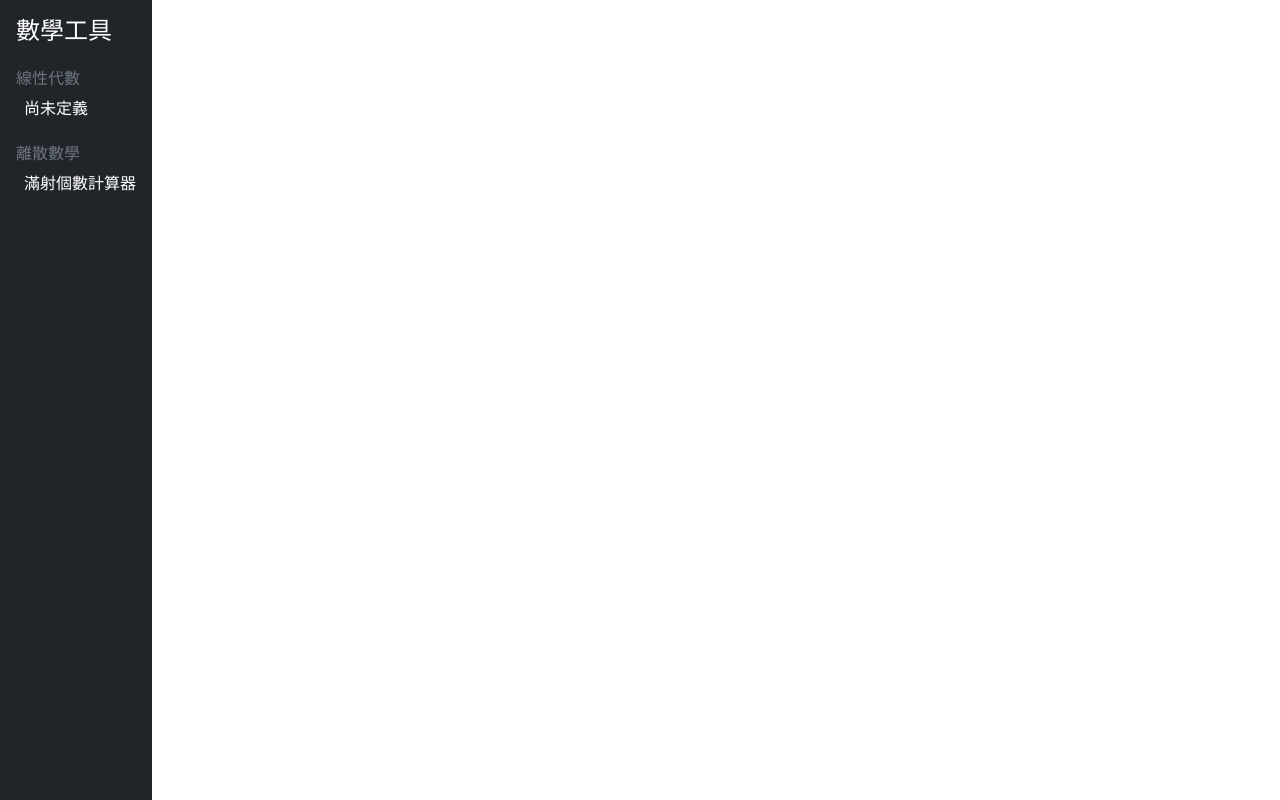
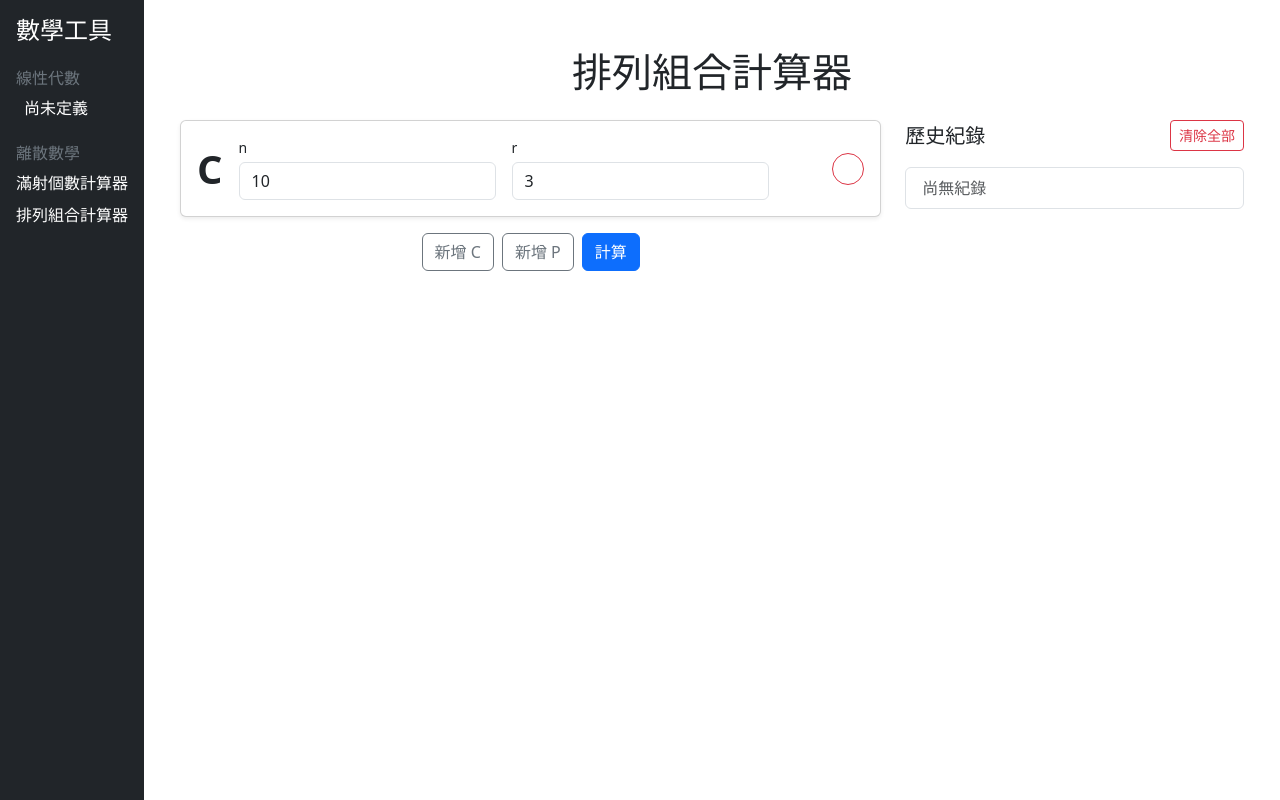
Before and after one commit to Hoxton019030/Math_Calculator, a Vue app: page /discrete/combinatorics in a window 1280 px wide. Built offline with nearby package versions, Linux system fonts and the light colour scheme.

Commit message:
增加排列組合功能

```diff
--- a/index.html
+++ b/index.html
@@ -5,6 +5,7 @@
     <link rel="icon" type="image/svg+xml" href="/vite.svg" />
     <meta name="viewport" content="width=device-width, initial-scale=1.0" />
     <title>Vite + Vue</title>
+
   </head>
   <body>
     <div id="app"></div>
--- a/src/components/Sidebar.vue
+++ b/src/components/Sidebar.vue
@@ -11,9 +11,18 @@
 
     <div class="mt-4">
       <h6 class="text-secondary">離散數學</h6>
-      <ul class="list-unstyled ms-2">
-        <li><router-link class="text-white text-decoration-none" to="/discrete/onto">滿射個數計算器</router-link></li>
-      </ul>
+    <ul class="list-unstyled">
+  <li class="mb-2">
+    <router-link class="text-white text-decoration-none" to="/discrete/onto">
+      滿射個數計算器
+    </router-link>
+  </li>
+  <li class="mb-2">
+    <router-link class="text-white text-decoration-none" to="/discrete/combinatorics">
+      排列組合計算器
+    </router-link>
+  </li>
+</ul>
     </div>
   </div>
 </template>
--- /dev/null
+++ b/src/utils/combinatoricsUtils.js
@@ -0,0 +1,39 @@
+export function factorial(n) {
+  if (n < 0) return 0
+  let res = 1
+  for (let i = 2; i <= n; i++) res *= i
+  return res
+}
+
+export function combination(n, r) {
+  if (r > n) return 0
+  return factorial(n) / (factorial(r) * factorial(n - r))
+}
+
+export function permutation(n, r) {
+  if (r > n) return 0
+  return factorial(n) / factorial(n - r)
+}
+
+export function evaluateExpression(expression) {
+  const regex = /([CP])\((\d+),\s*(\d+)\)/g
+  let match
+  let result = 1
+  let hasMatch = false
+
+  while ((match = regex.exec(expression)) !== null) {
+    hasMatch = true
+    const type = match[1]
+    const n = parseInt(match[2])
+    const r = parseInt(match[3])
+
+    const value = type === 'C'
+      ? combination(n, r)
+      : permutation(n, r)
+
+    result *= value
+  }
+
+  if (!hasMatch) throw new Error('無效的輸入格式。請使用例如 C(10,3) 或 P(5,2) 的格式。')
+  return result
+}
--- /dev/null
+++ b/src/views/Discrete/CombinationPermutationCalculator.vue
@@ -0,0 +1,149 @@
+<template>
+  <div class="container py-4">
+    <h1 class="mb-4 text-center">排列組合計算器</h1>
+    <div class="row">
+      <!-- 左邊輸入區 -->
+      <div class="col-md-8">
+        <div
+          v-for="(term, index) in terms"
+          :key="index"
+          class="card p-3 mb-3 shadow-sm position-relative"
+        >
+          <div class="d-flex align-items-center gap-3">
+            <div class="display-6 fw-bold">{{ term.type }}</div>
+            <div class="d-flex flex-column">
+              <label class="form-label small mb-1">n</label>
+              <input type="number" v-model.number="term.n" class="form-control" min="0" />
+            </div>
+            <div class="d-flex flex-column">
+              <label class="form-label small mb-1">r</label>
+              <input type="number" v-model.number="term.r" class="form-control" min="0" />
+            </div>
+            <div class="ms-auto">
+              <button class="btn btn-outline-danger rounded-circle p-2 d-flex align-items-center justify-content-center"
+                      style="width: 32px; height: 32px"
+                      @click="removeTerm(index)">
+                <i class="bi bi-x-lg"></i>
+              </button>
+            </div>
+          </div>
+          <div v-if="index < terms.length - 1" class="text-center mt-2 text-muted">×</div>
+        </div>
+
+        <div class="mb-3 d-flex gap-2 flex-wrap justify-content-center">
+          <button class="btn btn-outline-secondary" @click="addTerm('C')">
+            <i class="bi bi-plus-lg"></i> 新增 C
+          </button>
+          <button class="btn btn-outline-secondary" @click="addTerm('P')">
+            <i class="bi bi-plus-lg"></i> 新增 P
+          </button>
+          <button class="btn btn-primary" @click="calculate">
+            <i class="bi bi-calculator-fill"></i> 計算
+          </button>
+        </div>
+
+        <div v-if="resultText" class="alert alert-success text-center fs-5">
+          {{ resultText }}
+        </div>
+        <div v-if="errorText" class="alert alert-danger text-center fs-6">
+          {{ errorText }}
+        </div>
+      </div>
+
+      <!-- 右邊歷史紀錄區 -->
+      <!-- 右邊歷史紀錄區 -->
+<div class="col-md-4">
+  <div class="d-flex justify-content-between align-items-center mb-3">
+    <h5 class="mb-0">歷史紀錄</h5>
+    <button class="btn btn-sm btn-outline-danger" @click="clearHistory">
+      清除全部
+    </button>
+  </div>
+  <ul class="list-group">
+    <li
+      v-for="(item, index) in history"
+      :key="index"
+      class="list-group-item d-flex justify-content-between align-items-center"
+      style="cursor: pointer"
+      @click="loadHistoryItem(item.terms)"
+    >
+      <span>{{ item.expression }}</span>
+    </li>
+    <li v-if="history.length === 0" class="list-group-item text-muted">尚無紀錄</li>
+  </ul>
+</div>
+
+    </div>
+  </div>
+</template>
+
+<script setup>
+import { ref, onMounted, watch } from 'vue'
+import { combination, permutation } from '../../utils/combinatoricsUtils'
+
+const terms = ref([{ type: 'C', n: 10, r: 3 }])
+const resultText = ref('')
+const errorText = ref('')
+const history = ref([])
+
+const HISTORY_KEY = 'combinatorics_history'
+
+function addTerm(type) {
+  terms.value.push({ type, n: 0, r: 0 })
+}
+
+function removeTerm(index) {
+  terms.value.splice(index, 1)
+}
+
+function calculate() {
+  try {
+    let result = 1
+    const expressionParts = []
+
+    for (const { type, n, r } of terms.value) {
+      if (n < 0 || r < 0) throw new Error('n 和 r 必須為非負整數')
+      if (r > n) throw new Error(`r (${r}) 不可大於 n (${n})`)
+      const value = type === 'C' ? combination(n, r) : permutation(n, r)
+      expressionParts.push(`${type}(${n},${r})`)
+      result *= value
+    }
+
+    const expression = expressionParts.join(' × ')
+    resultText.value = `結果為：${result.toLocaleString()}`
+    errorText.value = ''
+
+    const newItem = { expression, terms: JSON.parse(JSON.stringify(terms.value)) }
+    history.value.unshift(newItem)
+  } catch (err) {
+    resultText.value = ''
+    errorText.value = err.message
+  }
+}
+
+function loadHistoryItem(savedTerms) {
+  terms.value = JSON.parse(JSON.stringify(savedTerms))
+}
+
+function clearHistory() {
+  history.value = []
+  localStorage.removeItem(HISTORY_KEY)
+}
+
+// 🧠 載入時從 localStorage 讀取
+onMounted(() => {
+  const saved = localStorage.getItem(HISTORY_KEY)
+  if (saved) {
+    try {
+      history.value = JSON.parse(saved)
+    } catch (e) {
+      console.error('Failed to parse history from localStorage', e)
+    }
+  }
+})
+
+// 📦 當 history 更新，自動存到 localStorage
+watch(history, (newVal) => {
+  localStorage.setItem(HISTORY_KEY, JSON.stringify(newVal))
+}, { deep: true })
+</script>
```
Also changed, not shown: src/router/index.js (+6 -1 lines), src/views/Discrete/Combination_Permutation.vue (deleted), 1 other file (tests, documents, lock files or other folders).
